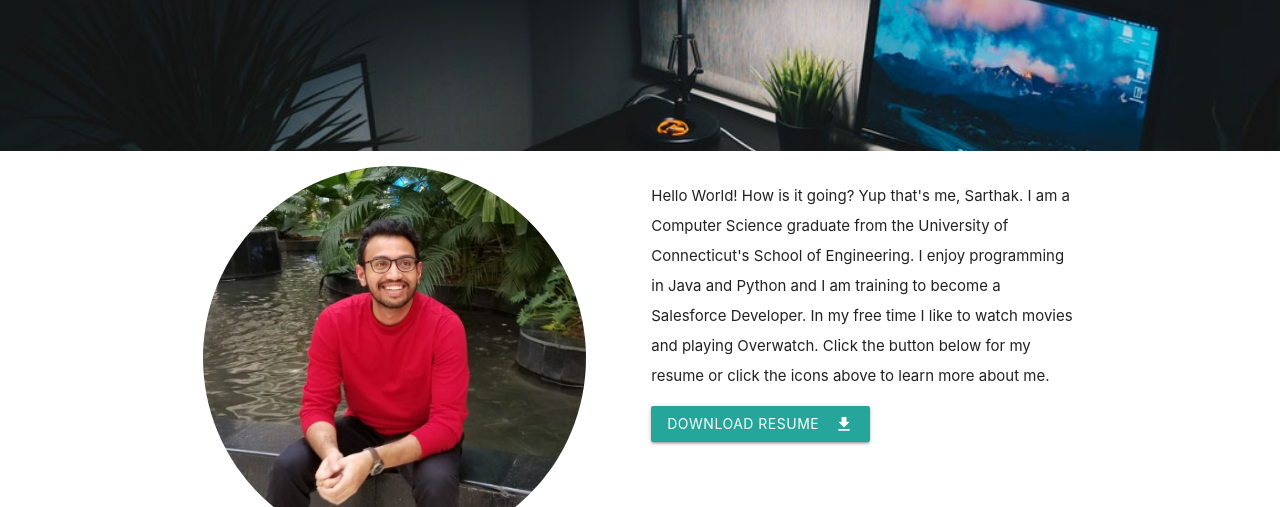
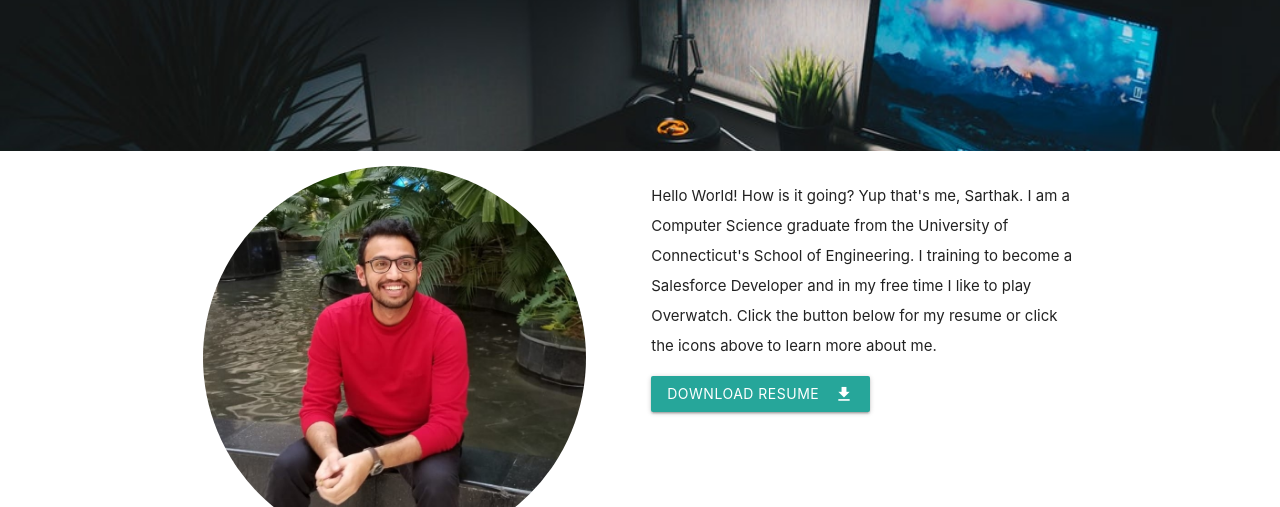
Before and after one commit to sarthvader/sarthpersonal, a plain HTML site: page index.html in a window 1280 px wide. Shown: the part 293-800 px from the top of the page. Drawn offline with nearby package versions, Linux system fonts and the light colour scheme.

Commit message:
desc update

```diff
--- a/index.html
+++ b/index.html
@@ -122,7 +122,7 @@
             <!-- <h2 class="center brown-text"><i class="material-icons">settings</i></h2> -->
             <!-- <h5 class="center">Easy to work with</h5> -->
 
-            <p class="">Hello World! How is it going? Yup that's me, Sarthak. I am a Computer Science graduate from the University of Connecticut's School of Engineering. I enjoy programming in Java and Python and I am training to become a Salesforce Developer. In my free time I like to watch movies and playing Overwatch. Click the button below for my resume or click the icons above to learn more about me. </p>
+            <p class="">Hello World! How is it going? Yup that's me, Sarthak. I am a Computer Science graduate from the University of Connecticut's School of Engineering. I training to become a Salesforce Developer and in my free time I like to play Overwatch. Click the button below for my resume or click the icons above to learn more about me. </p>
             <a href="documents/Resume-Sarthak Bhatnagar.pdf "target="_blank"
               class="waves-effect waves-light btn">
               <i class="material-icons right">file_download</i>
```
